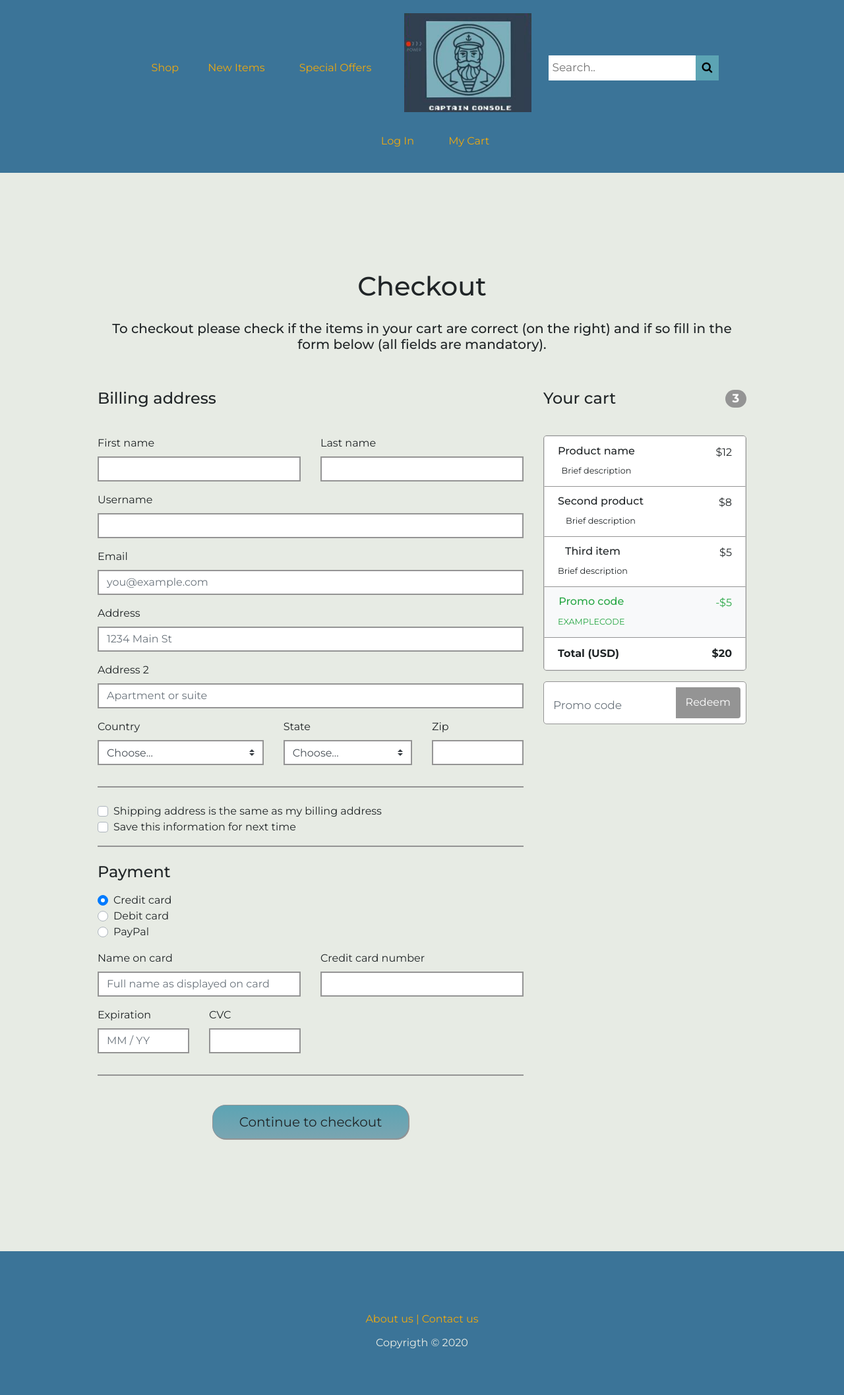
After one commit to gunnsteinng/CaptainConsole2.0, a Django app: template templates/cart/index.html in a window 1280 px wide. The commit adds this page. Shown: the whole page at 66% size. Run offline with Django 3.2, Linux system fonts and the light colour scheme; the template is opened without the code that fills it, so the values that code supplies are empty; some libraries are stand-ins or nearby versions.

Commit message:
Register-Login síða, Checkout síða, byrja á Shopping Cart og css skjöl

```diff
--- a/CaptainConsole/settings.py
+++ b/CaptainConsole/settings.py
@@ -43,6 +43,7 @@ INSTALLED_APPS = [
     'permission.apps.PermissionConfig',
     'product.apps.ProductConfig',
     'shopping.apps.ShoppingConfig',
+    'cart.apps.CartConfig',
 ]
 
 MIDDLEWARE = [
--- a/CaptainConsole/urls.py
+++ b/CaptainConsole/urls.py
@@ -24,4 +24,5 @@ urlpatterns = [
     path('permission/', include('permission.urls')),
     path('shopping/', include('shopping.urls')),
     path('user/', include('user.urls')),
+    path('cart/', include('cart.urls')),
 ]
--- /dev/null
+++ b/cart/urls.py
@@ -0,0 +1,6 @@
+from django.urls import path
+from . import views
+
+urlpatterns = [
+    path('', views.index, name="cart_index"),
+]
--- /dev/null
+++ b/static/css/cart.css
@@ -0,0 +1 @@
+/* ------------------ CART ------------------- */
--- /dev/null
+++ b/static/css/checkout.css
@@ -0,0 +1,55 @@
+/*------------------ CHECKOUT -----------------*/
+
+.cart-div {
+    margin-top: 50px;
+    margin-bottom: 50px;
+}
+
+.cart-heading {
+    padding-top: 30px;
+    padding-bottom: 20px;
+}
+
+.cart-input-field {
+    border-radius: 0;
+    border: solid #949494 2px;
+}
+
+.text-position {
+    text-align: left;
+}
+
+.sub-header {
+    padding-bottom: 25px;
+}
+
+.order-summary-div {
+    border: solid #949494 2px;
+}
+
+.horizontal-line {
+    border: solid #949494 1px;
+}
+
+.checkout-button {
+    text-align: center;
+    margin-bottom: 50px;
+}
+
+.redeem-button {
+    background-color: #949494;
+    border: solid #949494;
+}
+
+.badge-format {
+    background-color: #949494;
+}
+
+.summary-div {
+    border: solid #949494 1px;
+    border-radius: 5px;
+}
+
+.list-border {
+    border-bottom: solid #949494 1px;
+}
--- /dev/null
+++ b/static/css/footer.css
@@ -0,0 +1,14 @@
+/*------------------ FOOTER -------------------*/
+
+.footer-text {
+    padding-top: 35px;
+    padding-bottom: 15px;
+}
+
+.footer-link {
+    color: #efa90f;
+}
+
+.copyright-text {
+    color: #e7ebe4;
+}
--- a/static/css/styles.css
+++ b/static/css/styles.css
@@ -115,8 +115,8 @@ img {
 /*------------------ FOOTER -------------------*/
 
 .footer-text {
-    padding-top: 55px;
-    padding-bottom: 25px;
+    padding-top: 35px;
+    padding-bottom: 15px;
 }
 
 .footer-link {
@@ -323,6 +323,7 @@ img {
 .register-login {
     padding-left: 35px;
     padding-right: 35px;
+}
 
 /*-------------- PRODUCT SECTION 2 --------------*/
 
@@ -332,6 +333,7 @@ img {
   margin-bottom: 0;
   background-color: #fff;
 }
+
 @media (min-width: 768px) {
   .jumbotron {
     padding-top: 6rem;
--- a/static/css/styles_gg.css
+++ b/static/css/styles_gg.css
@@ -1 +1,14 @@
 /* Styles frá Gunnsteini */
+
+/*------------------ BUTTONS ------------------*/
+
+.large-button {
+    border-radius: 20px;
+    color: #202527;
+    border: solid #949494 1px;
+    box-shadow: #949494 1px 1px;
+    background-image: linear-gradient(to bottom, #5ca4b4, #7aa5b1);
+    padding: 10px 40px;
+    margin-top: 20px;
+    margin-bottom: 10px;
+}
--- /dev/null
+++ b/templates/cart/checkout.html
@@ -0,0 +1,220 @@
+<div class="container cart-div">
+  <div class="py-5 text-center">
+    <h1 class="cart-heading">Checkout</h1>
+    <h5>To checkout please check if the items in your cart are
+        correct (on the right) and if so fill in the form below (all fields
+        are mandatory).</h5>
+  </div>
+
+  <div class="row">
+    <div class="col-md-4 order-md-2 mb-4">
+      <h4 class="d-flex justify-content-between align-items-center mb-3
+      sub-header">
+        <span>Your cart</span>
+        <span class="badge badge-secondary badge-pill badge-format">3</span>
+      </h4>
+      <ul class="list-group mb-3 summary-div">
+        <li class="list-group-item d-flex justify-content-between
+        lh-condensed list-border">
+          <div>
+            <h6>Product name</h6>
+            <small>Brief description</small>
+          </div>
+          <span>$12</span>
+        </li>
+        <li class="list-group-item d-flex justify-content-between
+        lh-condensed list-border">
+          <div>
+            <h6>Second product</h6>
+            <small>Brief description</small>
+          </div>
+          <span>$8</span>
+        </li>
+        <li class="list-group-item d-flex justify-content-between
+        lh-condensed list-border">
+          <div>
+            <h6>Third item</h6>
+            <small>Brief description</small>
+          </div>
+          <span>$5</span>
+        </li>
+        <li class="list-group-item d-flex justify-content-between bg-light list-border">
+          <div class="text-success">
+            <h6>Promo code</h6>
+            <small>EXAMPLECODE</small>
+          </div>
+          <span class="text-success">-$5</span>
+        </li>
+        <li class="list-group-item d-flex justify-content-between">
+          <strong>Total (USD)</strong>
+          <strong>$20</strong>
+        </li>
+      </ul>
+
+      <form class="card p-2 summary-div">
+        <div class="input-group">
+          <input type="text" class="form-control" placeholder="Promo code">
+          <div class="input-group-append">
+            <button type="submit" class="btn btn-secondary
+            redeem-button">Redeem</button>
+          </div>
+        </div>
+      </form>
+    </div>
+    <div class="col-md-8 order-md-1 text-position">
+      <h4 class="mb-3 sub-header">Billing address</h4>
+      <form class="needs-validation" novalidate>
+        <div class="row">
+          <div class="col-md-6 mb-3">
+            <label for="firstName">First name</label>
+            <input class="form-control cart-input-field" id="firstName"
+                   placeholder="" value="" required>
+            <div class="invalid-feedback">
+              Valid first name is required.
+            </div>
+          </div>
+          <div class="col-md-6 mb-3">
+            <label for="lastName">Last name</label>
+            <input class="form-control cart-input-field" id="lastName"
+                   placeholder="" value="" required>
+            <div class="invalid-feedback">
+              Valid last name is required.
+            </div>
+          </div>
+        </div>
+
+        <div class="mb-3">
+          <label for="username">Username</label>
+          <div class="input-group">
+
+            <input class="form-control cart-input-field" id="username"
+                   placeholder="" required>
+            <div class="invalid-feedback" style="width: 100%;">
+              Your username is required.
+            </div>
+          </div>
+        </div>
+
+        <div class="mb-3">
+          <label for="email">Email</label>
+          <input type="email" class="form-control cart-input-field" id="email"
+                 placeholder="you@example.com">
+          <div class="invalid-feedback">
+            Please enter a valid email address for shipping updates.
+          </div>
+        </div>
+
+        <div class="mb-3">
+          <label for="address">Address</label>
+          <input class="form-control cart-input-field" id="address" placeholder="1234 Main St" required>
+          <div class="invalid-feedback">
+            Please enter your shipping address.
+          </div>
+        </div>
+
+        <div class="mb-3">
+          <label for="address2">Address 2</label>
+          <input class="form-control cart-input-field" id="address2"
+                 placeholder="Apartment or suite">
+        </div>
+
+        <div class="row">
+          <div class="col-md-5 mb-3">
+            <label for="country">Country</label>
+            <select class="custom-select d-block w-100 cart-input-field" id="country" required>
+              <option value="">Choose...</option>
+              <option>United States</option>
+            </select>
+            <div class="invalid-feedback">
+              Please select a valid country.
+            </div>
+          </div>
+          <div class="col-md-4 mb-3">
+            <label for="state">State</label>
+            <select class="custom-select d-block w-100 cart-input-field" id="state" required>
+              <option value="">Choose...</option>
+              <option>California</option>
+            </select>
+            <div class="invalid-feedback">
+              Please provide a valid state.
+            </div>
+          </div>
+          <div class="col-md-3 mb-3">
+            <label for="zip">Zip</label>
+            <input class="form-control cart-input-field" id="zip" placeholder="" required>
+            <div class="invalid-feedback">
+              Zip code required.
+            </div>
+          </div>
+        </div>
+        <hr class="mb-4 horizontal-line">
+        <div class="custom-control custom-checkbox">
+          <input type="checkbox" class="custom-control-input" id="same-address">
+          <label class="custom-control-label" for="same-address">Shipping address is the same as my billing address</label>
+        </div>
+        <div class="custom-control custom-checkbox">
+          <input type="checkbox" class="custom-control-input" id="save-info">
+          <label class="custom-control-label" for="save-info">Save this information for next time</label>
+        </div>
+        <hr class="mb-4 horizontal-line">
+
+        <h4 class="mb-3">Payment</h4>
+
+        <div class="d-block my-3">
+          <div class="custom-control custom-radio">
+            <input id="credit" name="paymentMethod" type="radio" class="custom-control-input" checked required>
+            <label class="custom-control-label" for="credit">Credit card</label>
+          </div>
+          <div class="custom-control custom-radio">
+            <input id="debit" name="paymentMethod" type="radio" class="custom-control-input" required>
+            <label class="custom-control-label" for="debit">Debit card</label>
+          </div>
+          <div class="custom-control custom-radio">
+            <input id="paypal" name="paymentMethod" type="radio" class="custom-control-input" required>
+            <label class="custom-control-label" for="paypal">PayPal</label>
+          </div>
+        </div>
+        <div class="row">
+          <div class="col-md-6 mb-3">
+            <label for="cc-name">Name on card</label>
+            <input class="form-control cart-input-field" id="cc-name" placeholder="Full name as displayed on card" required>
+            <div class="invalid-feedback">
+              Name on card is required
+            </div>
+          </div>
+          <div class="col-md-6 mb-3">
+            <label for="cc-number">Credit card number</label>
+            <input class="form-control cart-input-field" id="cc-number" placeholder=""
+                   required>
+            <div class="invalid-feedback">
+              Credit card number is required
+            </div>
+          </div>
+        </div>
+        <div class="row">
+          <div class="col-md-3 mb-3">
+            <label for="cc-expiration">Expiration</label>
+            <input class="form-control cart-input-field" id="cc-expiration"
+                   placeholder="MM / YY"
+                   required>
+            <div class="invalid-feedback">
+              Expiration date required
+            </div>
+          </div>
+          <div class="col-md-3 mb-3">
+            <label for="cc-cvv">CVC</label>
+            <input class="form-control cart-input-field" id="cc-cvv" placeholder="" required>
+            <div class="invalid-feedback">
+              Security code required
+            </div>
+          </div>
+        </div>
+        <hr class="mb-4 horizontal-line">
+        <div class="checkout-button">
+            <button class="btn btn-primary btn-lg large-button"
+                type="submit">Continue to checkout</button>
+        </div>
+      </form>
+    </div>
+  </div>
+</div>
--- /dev/null
+++ b/templates/cart/index.html
@@ -0,0 +1,5 @@
+{% load static %}
+
+{% include 'top.html' %}
+{% include 'cart/checkout.html' %}
+{% include 'bottom.html' %}
--- a/templates/footer.html
+++ b/templates/footer.html
@@ -7,5 +7,3 @@
     </div>
 
 </footer>
-
-<!-- container d-flex flex-column flex-md-row -->
--- a/templates/top.html
+++ b/templates/top.html
@@ -9,8 +9,12 @@
     <!-- Optional theme -->
     <link rel="stylesheet" href="https://stackpath.bootstrapcdn.com/bootstrap/4.4.1/css/bootstrap.min.css" integrity="sha384-Vkoo8x4CGsO3+Hhxv8T/Q5PaXtkKtu6ug5TOeNV6gBiFeWPGFN9MuhOf23Q9Ifjh" crossorigin="anonymous">
     <link rel="stylesheet" href="{% static 'css/styles.css' %}" />
+    <link rel="stylesheet" href="{% static 'css/footer.css' %}" />
     <link rel="stylesheet" href="{% static 'css/styles_eob.css' %}" />
     <link rel="stylesheet" href="{% static 'css/styles_gg.css' %}" />
+    <link rel="stylesheet" href="{% static 'css/cart.css' %}" />
+    <link rel="stylesheet" href="{% static 'css/checkout.css' %}" />
+    <link rel="stylesheet" href="{% static 'css/register_login.css' %}" />
     <link rel="stylesheet" href="{% static 'css/styles_ig.css' %}" />
     <link rel="stylesheet" href="{% static 'css/styles_tag.css' %}" />
     <link rel="stylesheet" href="https://cdnjs.cloudflare.com/ajax/libs/font-awesome/4.7.0/css/font-awesome.min.css">
```
Also changed, not shown: static/css/register_login.css (added, +83 -0 lines), templates/cart/cart.html (added, +86 -0 lines), templates/permission/index.html (+14 -1 lines), templates/permission/login.html (+2 -48 lines), templates/permission/register.html (added, +37 -0 lines).
